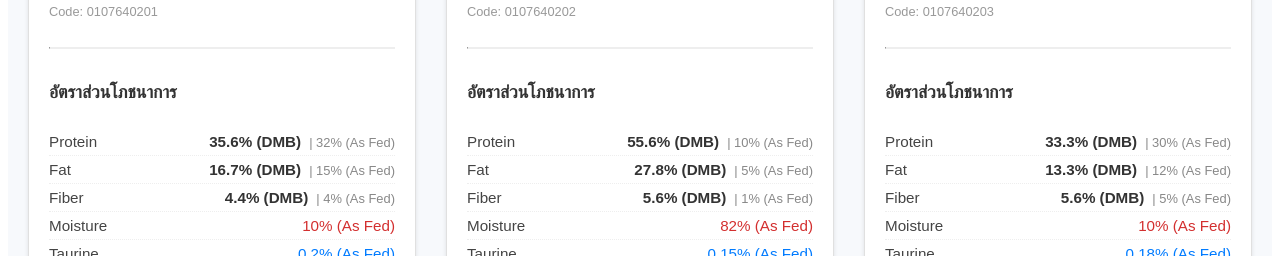
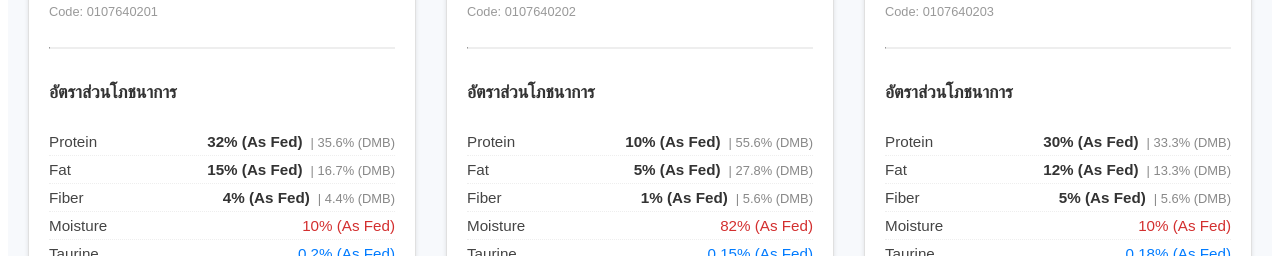
Before and after one commit to TPanat/CatFood, a Next.js app: page /CatFood/ in a window 1280 px wide. Shown: the part 1200-1456 px from the top of the page. Built offline with nearby package versions, Linux system fonts and the light colour scheme.

Commit message:
Swap between as fed and DMB

```diff
--- a/pages/index.js
+++ b/pages/index.js
@@ -78,11 +78,11 @@ const FoodCard = ({ food, isComparing, toggleComparison }) => {
       const dmbValue = calculateDMB(value, moisture);
       colorStyle = { color: styles['--primary-color'] || '#007bff' };
 
-            // การแสดงผล: DMB ตัวหนา + As Fed ในวงเล็บ
+            // การแสดงผล: As Fed ตัวหนา + DMB ในวงเล็บ
       displayValue = (
               <>
-                <strong style={{color: '#333'}}>{dmbValue}% (DMB)</strong>
-                <span style={{fontSize: '0.85em', color: '#888', marginLeft: '8px'}}>| {value}% (As Fed)</span>
+                <strong style={{color: '#333'}}>{value}% (As Fed)</strong>
+                <span style={{fontSize: '0.85em', color: '#888', marginLeft: '8px'}}>| {dmbValue}% (DMB)</span>
               </>
             );
      } else if (key === 'taurine') {
```
